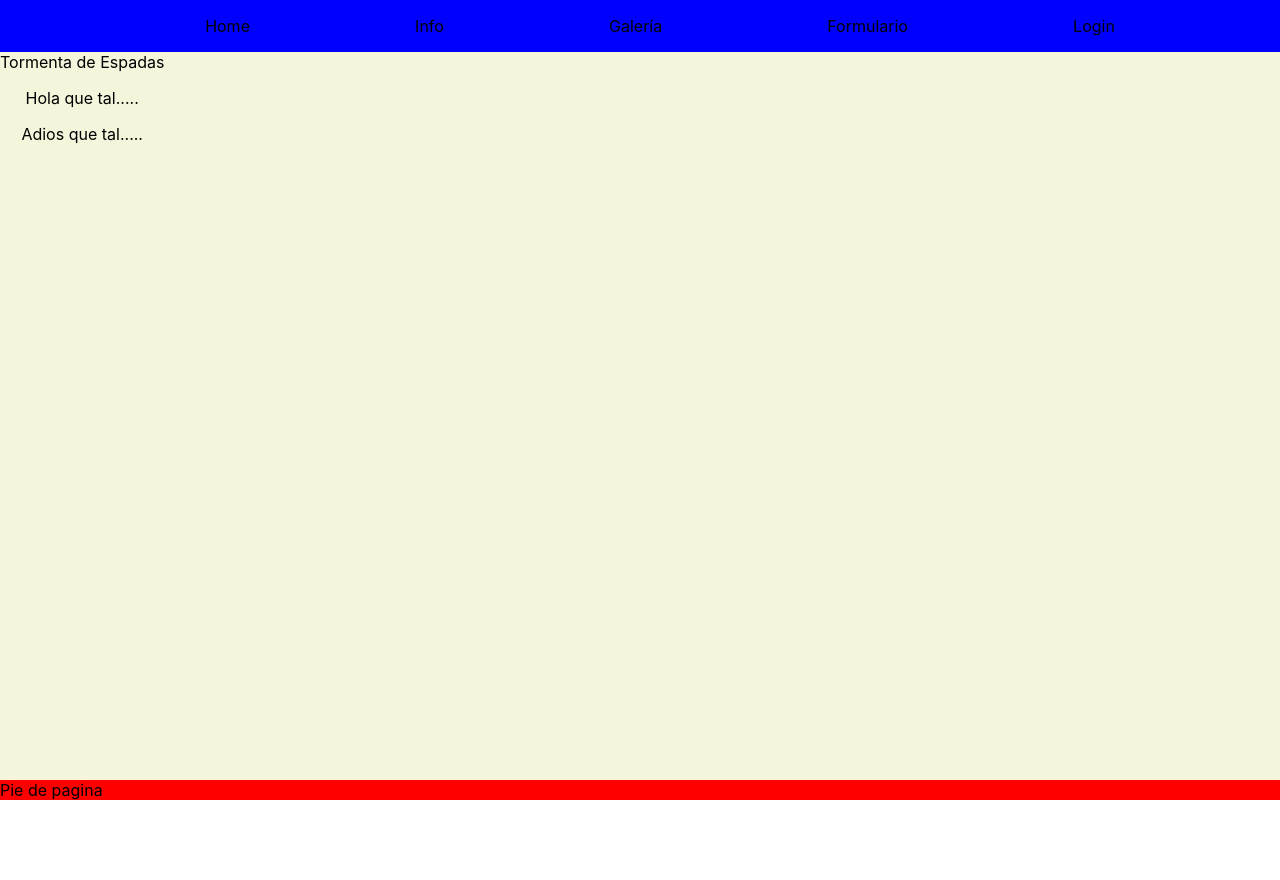
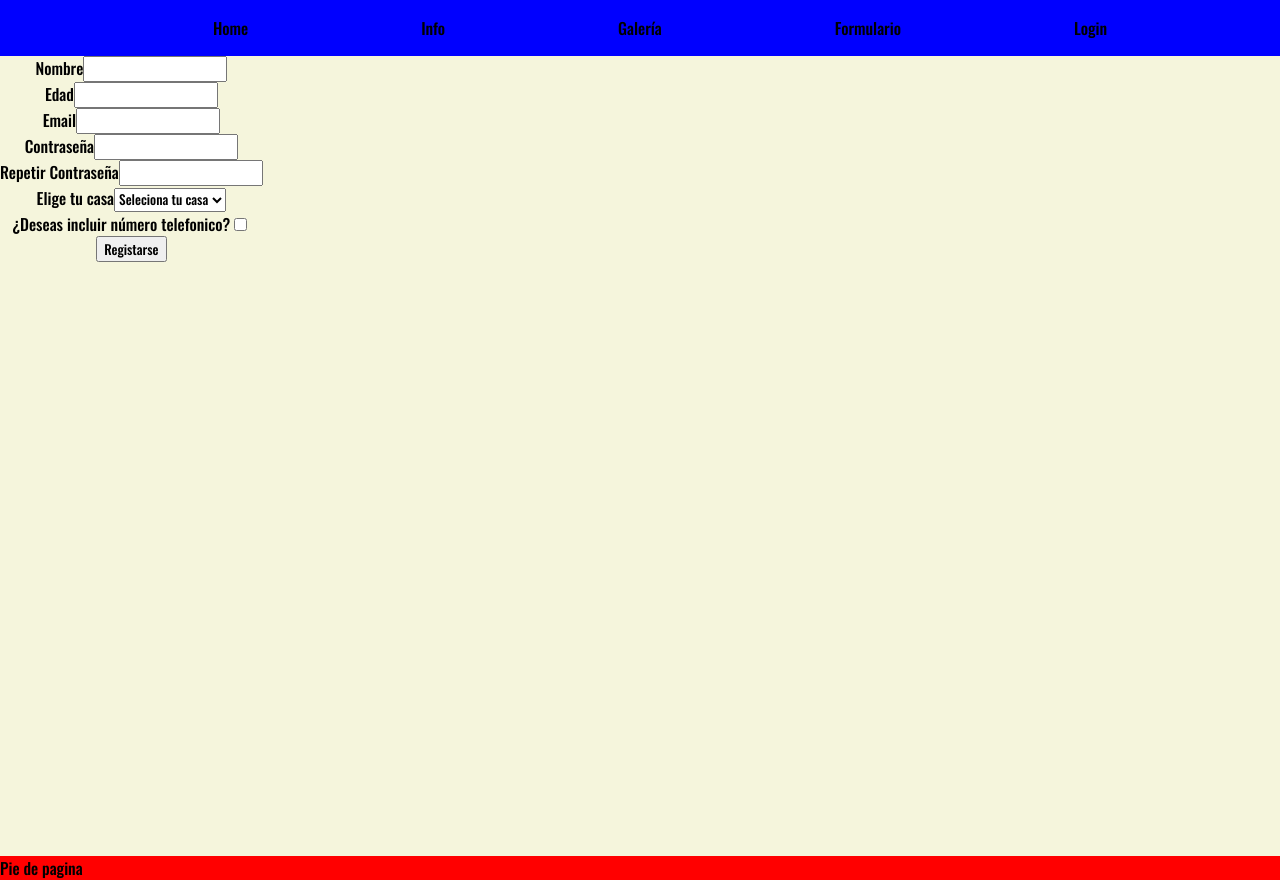
Before and after one commit to Sariiituus/tormenta-de-espadas, a React (Create React App) app: page /form in a window 1280 px wide. Before the commit the page ends 800 px from the top, so only its background shows below. Built offline with nearby package versions, Linux system fonts and the light colour scheme; the HTML template or start-up script is replaced by a standard one.

Commit message:
register-login-auth renderizados

```diff
--- a/src/components/register-form/Form.jsx
+++ b/src/components/register-form/Form.jsx
@@ -46,15 +46,19 @@ const Form = () => {
                 </div>
                 <div>
                 <label>Contraseña</label>
-                <input type="password" {...register('password', {
+                <input type="text" {...register('password', {
                     required: true,
-                    // pattern: /^[A-Za-z]+$/i
+                    pattern: /^(?=.*[a-z])(?=.*[A-Z])(?=.*\d)(?=.*[$@$!%*?&#.$($)$-$_])[A-Za-z\d$@$!%*?&#.$($)$-$_]{8,15}$/i
                 })}/>
-                {errors.email?.type === 'required' && <p>La contraseña es un campo obligatorio</p>}
+                {errors.password?.type === 'required' && <p>La contraseña es un campo obligatorio</p>}
+                {errors.password?.type === 'required' && <p>La contraseña debe tener un mínima de 8 caracteres y máxima de 15</p>}
                 </div>
                 <div>
                 <label>Repetir Contraseña</label>
-                <input type="password" {...register('repassword')}/>
+                <input type="text" {...register('repassword', {
+                    required: true,
+                    pattern: /^(?=.*[a-z])(?=.*[A-Z])(?=.*\d)(?=.*[$@$!%*?&#.$($)$-$_])[A-Za-z\d$@$!%*?&#.$($)$-$_]{8,15}$/i
+                })}/>
                 </div>
                 <div>
                 <label>Elige tu casa</label>
--- a/src/data/routes.js
+++ b/src/data/routes.js
@@ -2,6 +2,7 @@ import Home from "../components/Home/Home";
 import Info from "../components/Info/Info";
 import Gallery from "../components/Gallery/Gallery";
 import Login from "../components/login/Login";
+import Form from "../components/register-form/Form";
 
 export function getRoutes(datosHome, datosInfo, galleryData) {
   return {
@@ -24,7 +25,7 @@ export function getRoutes(datosHome, datosInfo, galleryData) {
       {
         name: "Formulario",
         path: "/form",
-        element: <Home datos={datosHome} />
+        element: <Form/>
       },
       {
         name: "Login",
```
